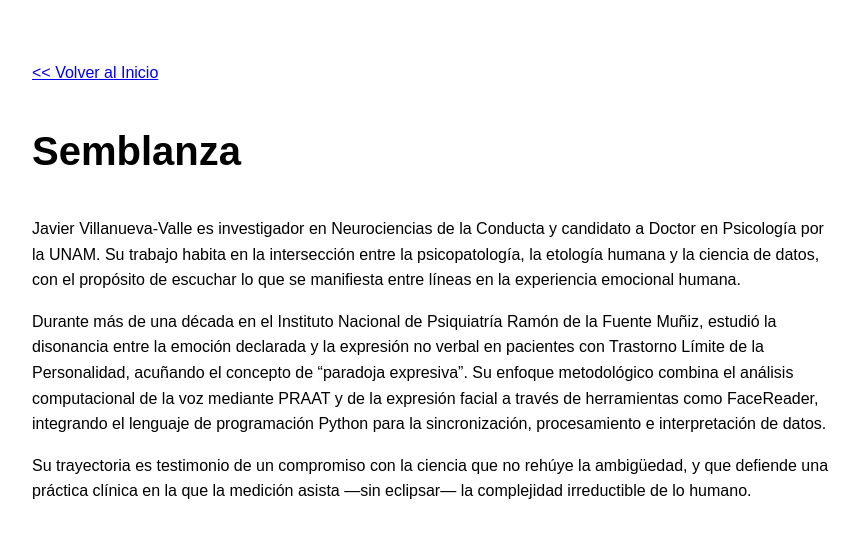
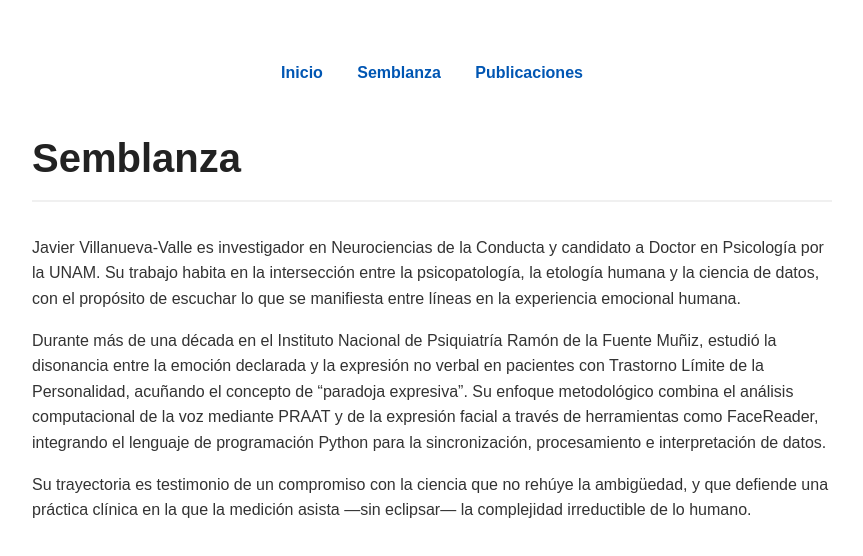
Before and after one commit to Sivlemx/Sivlemx.github.io, a plain HTML site: page semblanza.html in a window 1280 px wide. Shown: the whole page, without its empty margins (208-1071 px from the left). Drawn offline with Linux system fonts and the light colour scheme.

Commit message:
Update semblanza.html
2da Versión

```diff
--- a/semblanza.html
+++ b/semblanza.html
@@ -4,26 +4,26 @@
     <meta charset="UTF-8">
     <title>Semblanza - Javier Villanueva-Valle</title>
     <style>
-        body { font-family: sans-serif; line-height: 1.6; }
+        body { font-family: sans-serif; line-height: 1.6; color: #333; }
         .container { max-width: 800px; margin: 40px auto; padding: 20px; }
-        h1 { font-size: 2.5em; }
+        nav { margin-bottom: 40px; text-align: center; }
+        nav a { margin: 0 15px; text-decoration: none; color: #0056b3; font-weight: bold; }
+        h1 { font-size: 2.5em; color: #222; border-bottom: 2px solid #f0f0f0; padding-bottom: 10px; }
     </style>
 </head>
 <body>
     <div class="container">
-        <a href="index.html"><< Volver al Inicio</a>
+        <nav>
+            <a href="index.html">Inicio</a>
+            <a href="semblanza.html">Semblanza</a>
+            <a href="publicaciones.html">Publicaciones</a>
+        </nav>
 
         <article>
             <h1>Semblanza</h1>
-            <p>
-                Javier Villanueva-Valle es investigador en Neurociencias de la Conducta y candidato a Doctor en Psicología por la UNAM. Su trabajo habita en la intersección entre la psicopatología, la etología humana y la ciencia de datos, con el propósito de escuchar lo que se manifiesta entre líneas en la experiencia emocional humana.
-            </p>
-            <p>
-                Durante más de una década en el Instituto Nacional de Psiquiatría Ramón de la Fuente Muñiz, estudió la disonancia entre la emoción declarada y la expresión no verbal en pacientes con Trastorno Límite de la Personalidad, acuñando el concepto de “paradoja expresiva”. Su enfoque metodológico combina el análisis computacional de la voz mediante PRAAT y de la expresión facial a través de herramientas como FaceReader, integrando el lenguaje de programación Python para la sincronización, procesamiento e interpretación de datos.
-            </p>
-            <p>
-                Su trayectoria es testimonio de un compromiso con la ciencia que no rehúye la ambigüedad, y que defiende una práctica clínica en la que la medición asista —sin eclipsar— la complejidad irreductible de lo humano.
-            </p>
+            <p>Javier Villanueva-Valle es investigador en Neurociencias de la Conducta y candidato a Doctor en Psicología por la UNAM. Su trabajo habita en la intersección entre la psicopatología, la etología humana y la ciencia de datos, con el propósito de escuchar lo que se manifiesta entre líneas en la experiencia emocional humana.</p>
+            <p>Durante más de una década en el Instituto Nacional de Psiquiatría Ramón de la Fuente Muñiz, estudió la disonancia entre la emoción declarada y la expresión no verbal en pacientes con Trastorno Límite de la Personalidad, acuñando el concepto de “paradoja expresiva”. Su enfoque metodológico combina el análisis computacional de la voz mediante PRAAT y de la expresión facial a través de herramientas como FaceReader, integrando el lenguaje de programación Python para la sincronización, procesamiento e interpretación de datos.</p>
+            <p>Su trayectoria es testimonio de un compromiso con la ciencia que no rehúye la ambigüedad, y que defiende una práctica clínica en la que la medición asista —sin eclipsar— la complejidad irreductible de lo humano.</p>
         </article>
     </div>
 </body>
```
